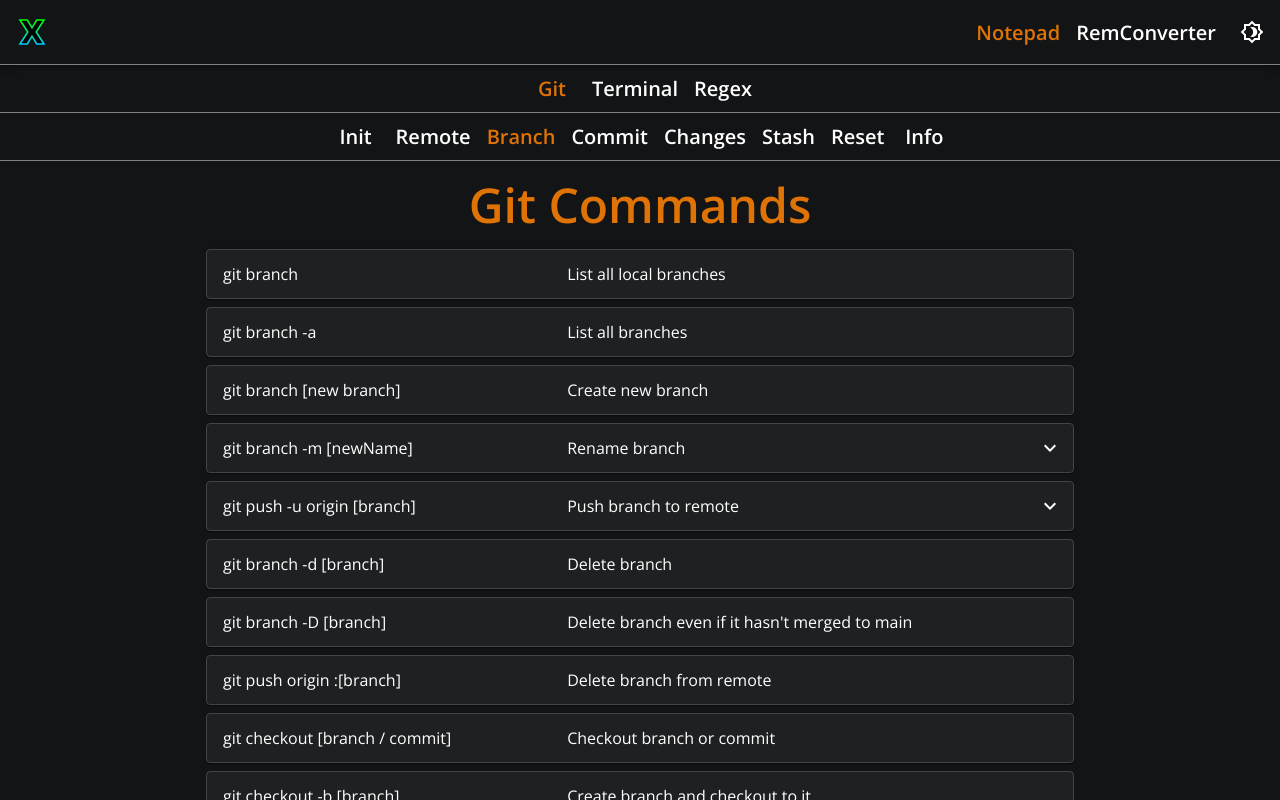
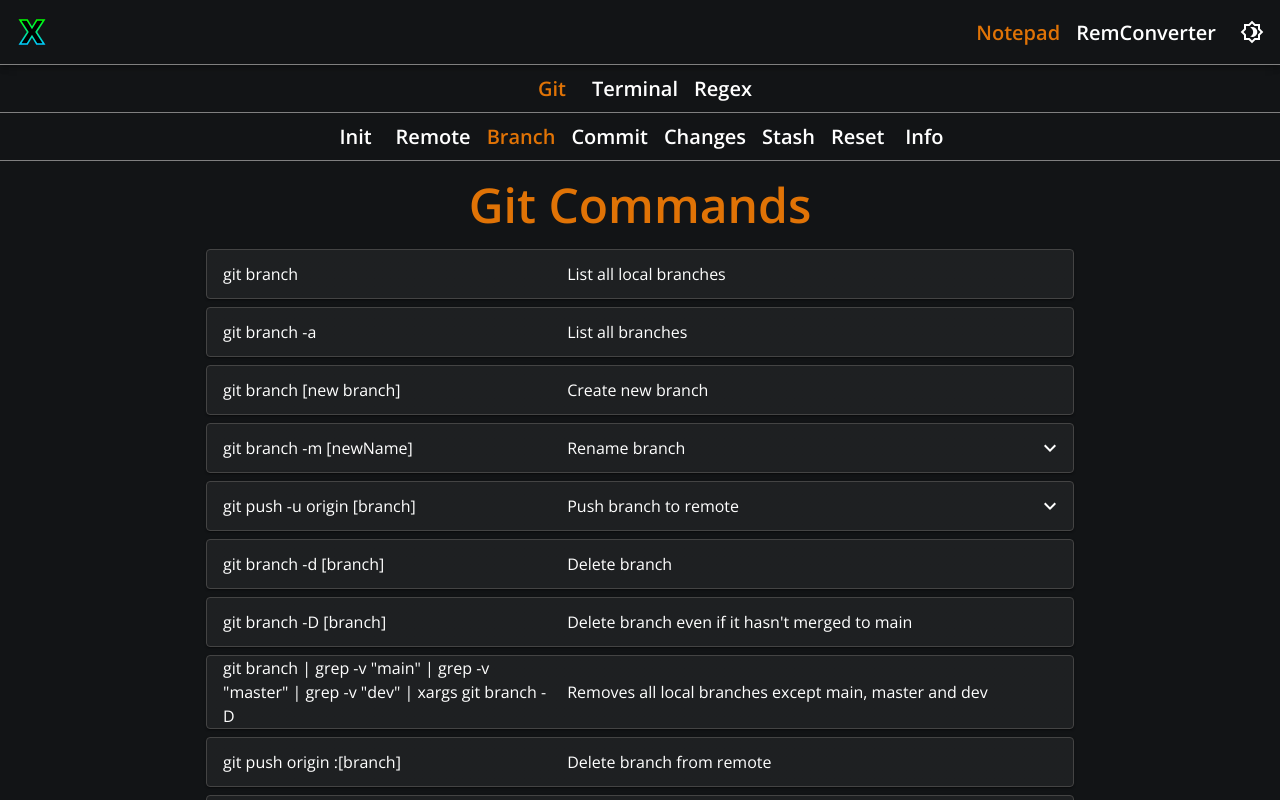
Before and after one commit to TetrisBattle/Notepad, a React (Create React App) app: page /notepad/git/branch in a window 1280 px wide. Shown: the top 800 px of the page. Built offline with nearby package versions, Linux system fonts and the light colour scheme.

Commit message:
Update sql command to remove all local branches

```diff
--- a/src/pages/Notepad/data/git.ts
+++ b/src/pages/Notepad/data/git.ts
@@ -33,7 +33,7 @@ export const commands: { [key: string]: CommandItemProps[] } = {
 		{
 			command: 'git remote prune origin',
 			description:
-				'Remove local branches that have no remote-tracking references',
+				'Removes references to remote branches that no longer exist on remote',
 		},
 		{
 			command: 'git remote -v',
@@ -86,6 +86,12 @@ export const commands: { [key: string]: CommandItemProps[] } = {
 		{
 			command: 'git branch -D [branch]',
 			description: "Delete branch even if it hasn't merged to main",
+		},
+		{
+			command:
+				'git branch | grep -v "main" | grep -v "master" | grep -v "dev" | xargs git branch -D',
+			description:
+				'Removes all local branches except main, master and dev',
 		},
 		{
 			command: 'git push origin :[branch]',
```
